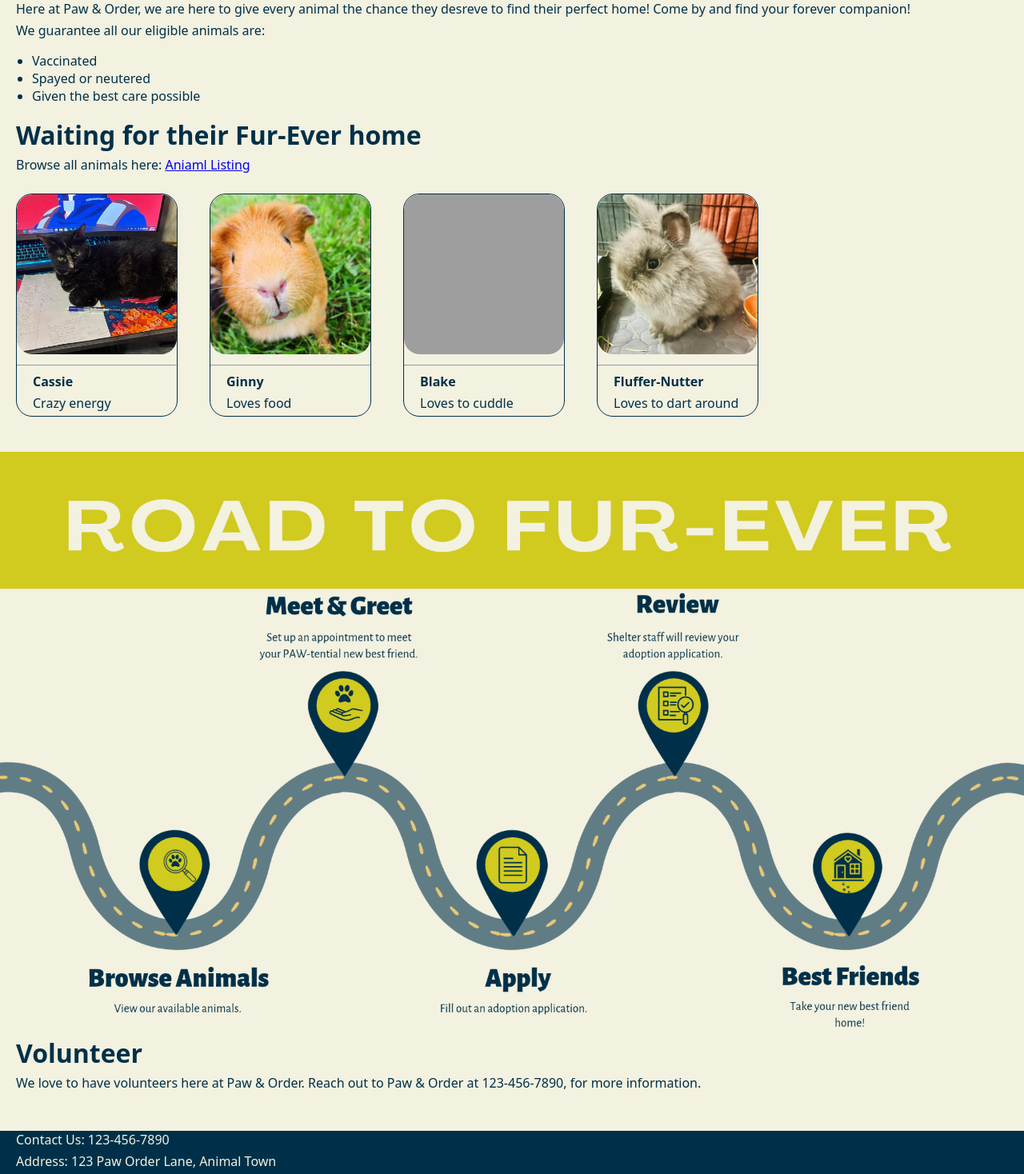
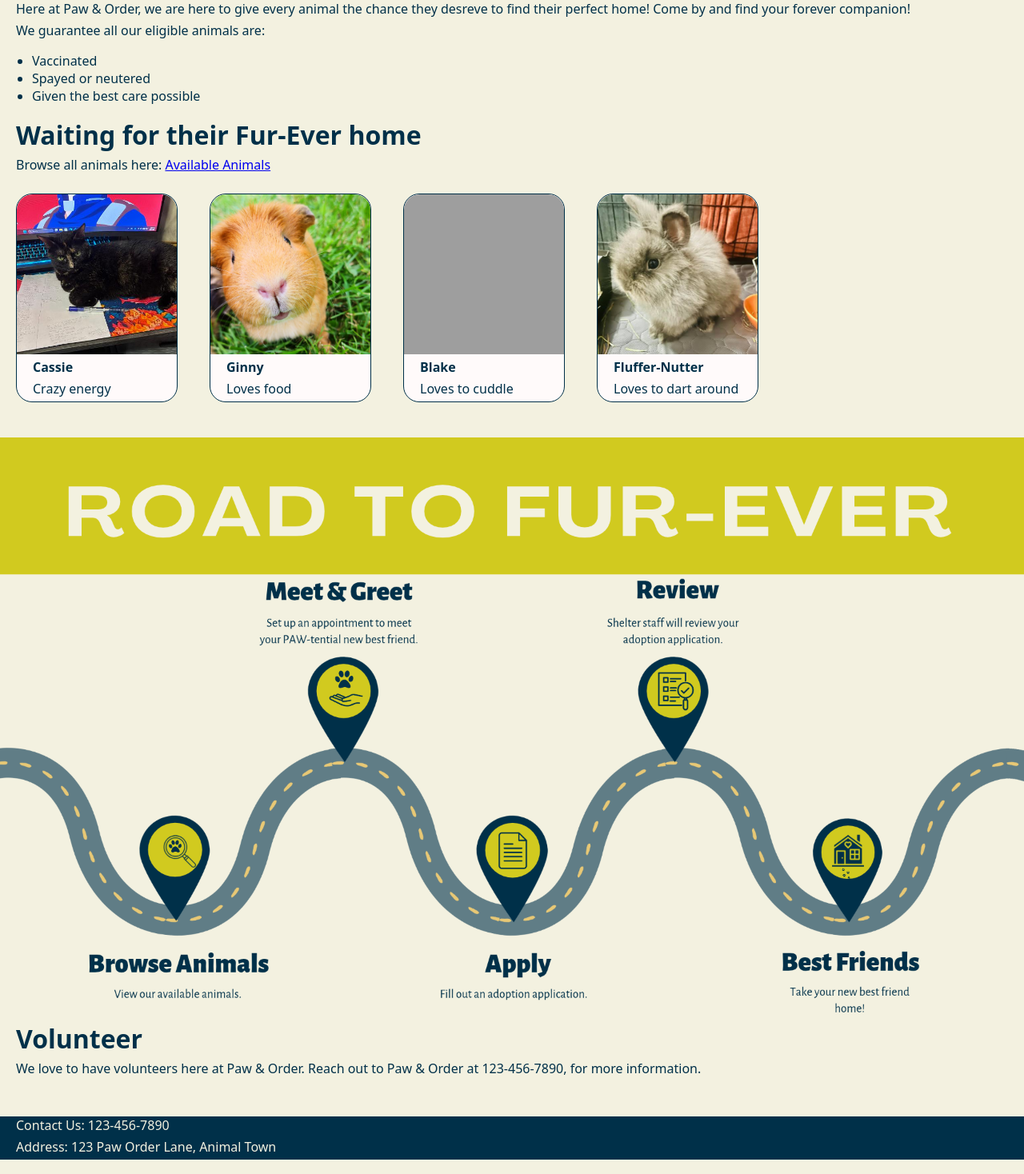
Before and after one commit to Tmonstah/animal-shelter-management-system, a Django app: page /home/ in a window 1280 px wide. Shown: the part 180-1648 px from the top of the page at 80% size. Run offline with Django 5.2, Linux system fonts and the light colour scheme; data comes from the database, SQL or seed files in the repository; grey boxes are pictures that could not be loaded.

Commit message:
Fixed Home page typo, and made shown animals cards prettier

```diff
--- a/static/css/style.css
+++ b/static/css/style.css
@@ -326,9 +326,11 @@ a
     margin-bottom: 0px;
     border-radius: 20px;
     border: 1px solid var(--head_foot-background);
+    background-color: var(--background-accent);
 }
 .snap-child img {
-    border-radius: 20px;
+    border-radius: 20px 20px 0 0;
+    padding-bottom: 0px;
 }
 
 .buttons {
--- a/templates/shelter_project/home.html
+++ b/templates/shelter_project/home.html
@@ -15,13 +15,12 @@
         </p>
 
         <h1>Waiting for their Fur-Ever home</h1>
-        <p>Browse all animals here: <a href="{% url 'animal_list' %}">Aniaml Listing</a></p>
+        <p>Browse all animals here: <a href="{% url 'animal_list' %}">Available Animals</a></p>
         <div class="snap-container">
             {% for animal in animals %}
                 {% if animal.available == "available" and animal.image %}
                     <section class="snap-child">
                             <img src="{{ animal.image.url}}" class="animal-image">
-                            <hr>
                             <p><strong>{{ animal.name }}</strong></p>
                             <p>{{ animal.personality_desc }}</p>
                     </section>
```
